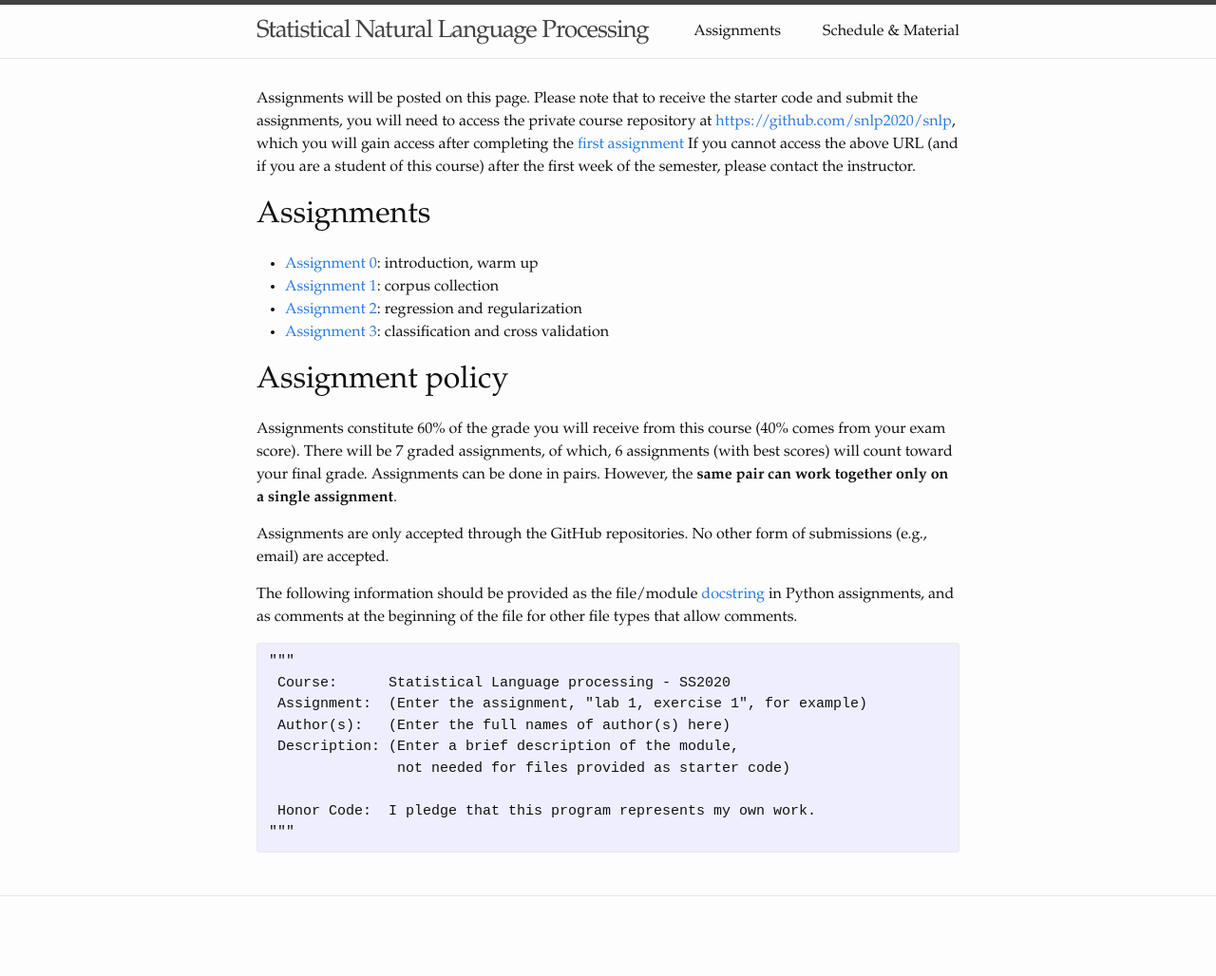
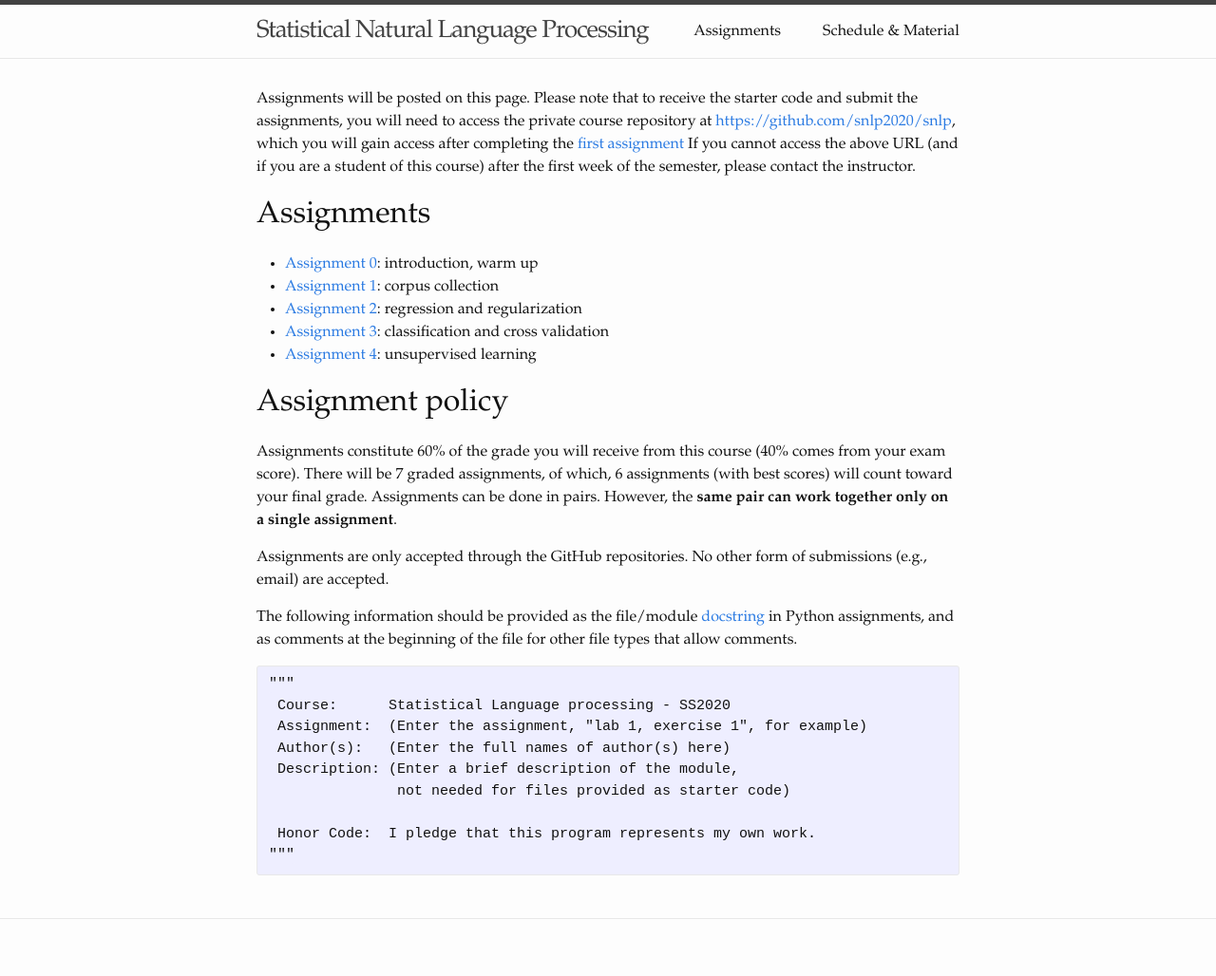
Before and after one commit to snlp2020/snlp2020.github.io, a Jekyll site: the page built from assignments.md, in a window 1280 px wide. Shown: the whole page at 95% size. Built offline with Jekyll 4.4.1, drawn with Linux system fonts in a browser that asks for light colours; before the commit the page ends 1004 px from its top, so only the background shows below that.

Commit message:
Add a4 link.

```diff
--- a/assignments.md
+++ b/assignments.md
@@ -20,6 +20,7 @@ please contact the instructor.
 - [Assignment 1](https://snlp2020.github.io/a1/): corpus collection
 - [Assignment 2](https://snlp2020.github.io/a2/): regression and regularization
 - [Assignment 3](https://snlp2020.github.io/a3/): classification and cross validation
+- [Assignment 4](https://snlp2020.github.io/a4/): unsupervised learning
 
 # Assignment policy
 
```
